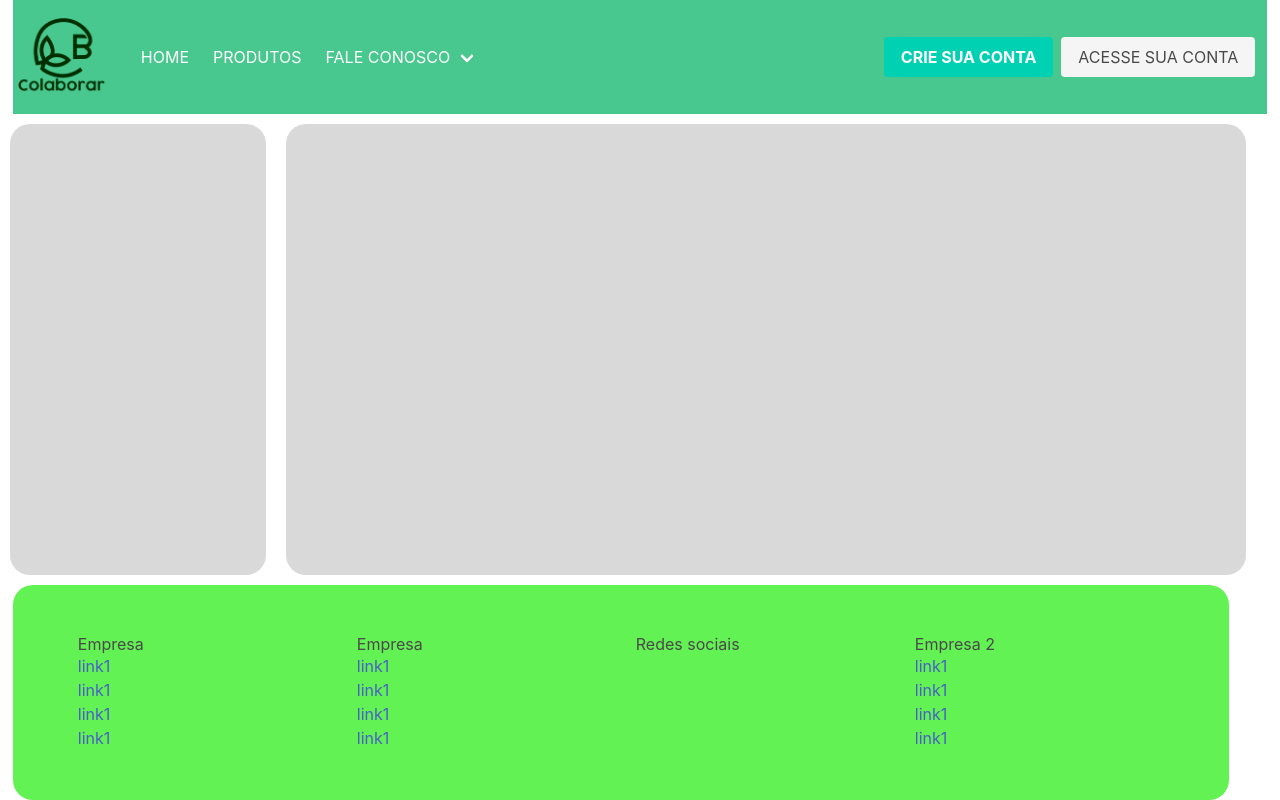
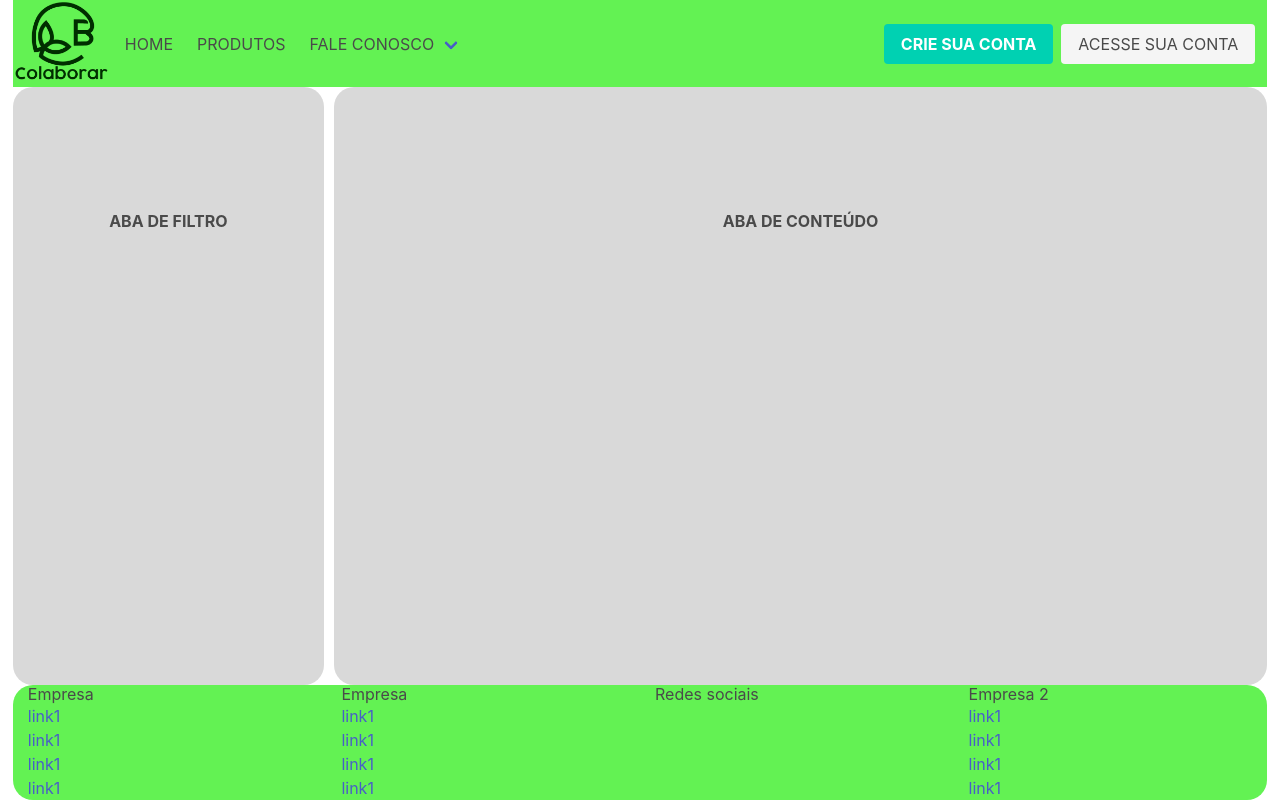
Before and after one commit to empthinking/colabora, a plain HTML site: page index.html in a window 1280 px wide. Drawn offline with nearby package versions, Linux system fonts and the light colour scheme.

Commit message:
att 11:16

```diff
--- a/index.html
+++ b/index.html
@@ -14,7 +14,7 @@
   <header>
 
       <!-- Barra de navegação BULMA -->
-    <nav class="navbar is-success" role="navigation" aria-label="main navigation">
+    <nav class=" " role="navigation" aria-label="main navigation">
       <div class="navbar-brand ">
         <a  href="/index.html">
           <img src="img/logo.png" width="100px" height="">
@@ -79,11 +79,11 @@
 
   <main>
     <div class="seção1">
-
+      <h1><b>ABA DE FILTRO</b></h1>
     </div>
 
     <div class="seção2">
-
+      <h1><b>ABA DE CONTEÚDO</b></h1>
     </div>
 
   </main>
--- a/styles/estilo.css
+++ b/styles/estilo.css
@@ -10,33 +10,43 @@ body{
     flex-direction: column;
     min-height: 100vh;
     max-width: 1328px;
+
 }
 
-
-header{
-    width:98vw;
+header nav{
+    width:100vw;
     align-self: center;
-
+    border-radius: 20px;
+    width: 98vw;
+    margin: auto;
+    display: flex;
 
 }
-nav img{
-    padding: 5px;
+header nav div {
+    background-color: #63f253;
+}
+header nav img{
+    padding: 2px;
+
 }
 
 main{
     background-color:fff(26, 212, 169);
-    width: 100vw;
+    width: 98vw;
     flex-grow: 1;
     display: flex;
+    margin: auto;
 
 }
 
 .seção1{
     background-color: #D9D9D9;
-    width: 20vw;
+    width: 25vw;
     height: auto;
     border-radius: 20px;
-    margin: 10px;
+    text-align: center;
+    padding: 10% 0;
+
 ;
 }
 
@@ -44,19 +54,17 @@ main{
     background-color: #D9D9D9;
     width: 75vw;
     height: auto;
+    margin-left: 10px;
     border-radius: 20px;
-    margin: 10px;
-    margin-right: 1vw;
-
-
+    text-align: center;
+    padding: 10% 0;
 }
 footer{
     background-color: #63f253;
-    width: 95vw;
-    padding: 50px;
+    width: 98vw;
     border-radius: 20px;
-    margin-left: 1vw;
-    margin-right: 1vw;
+    margin: auto;
+
 }
 
 .row-footer{
```
